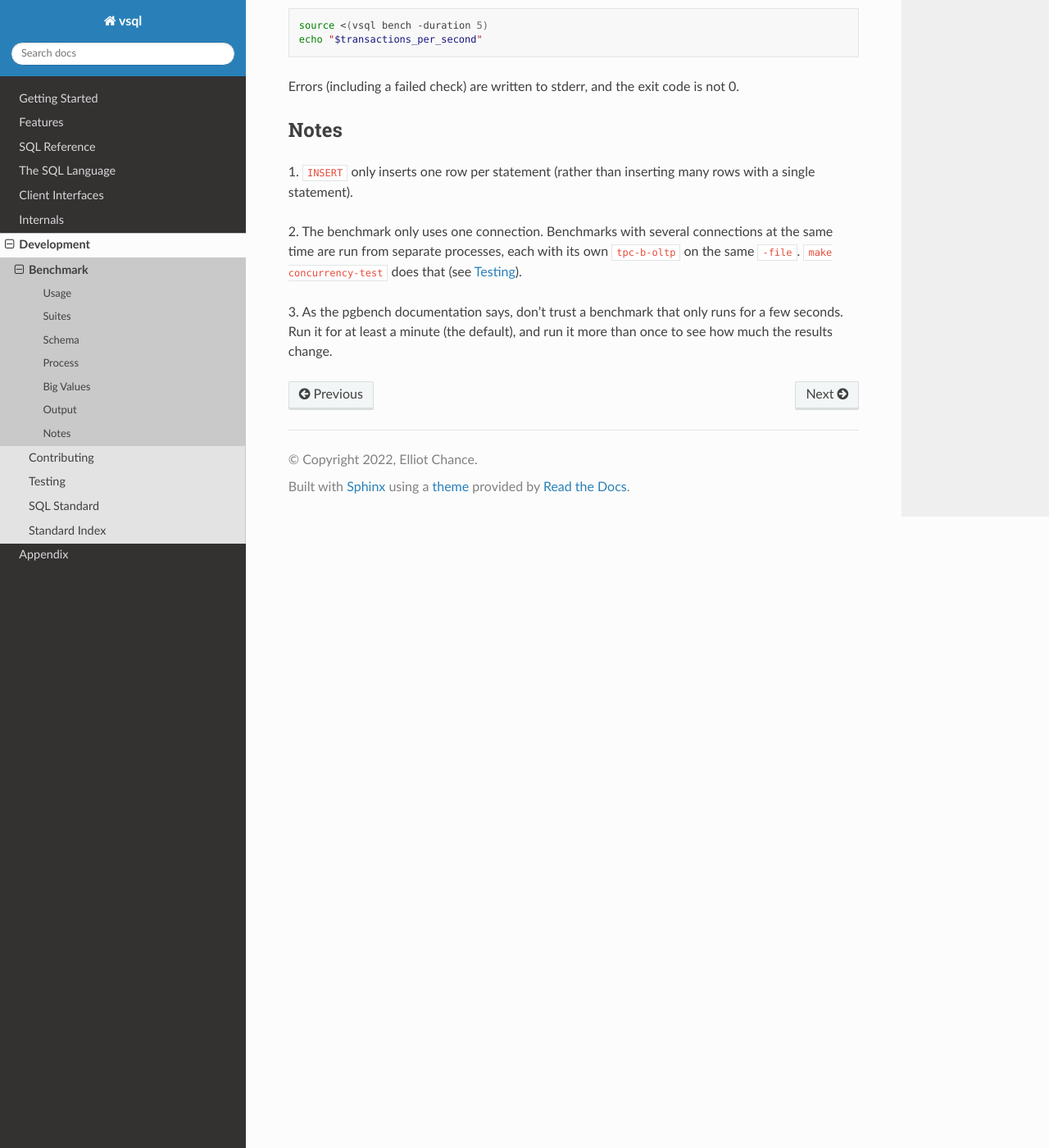
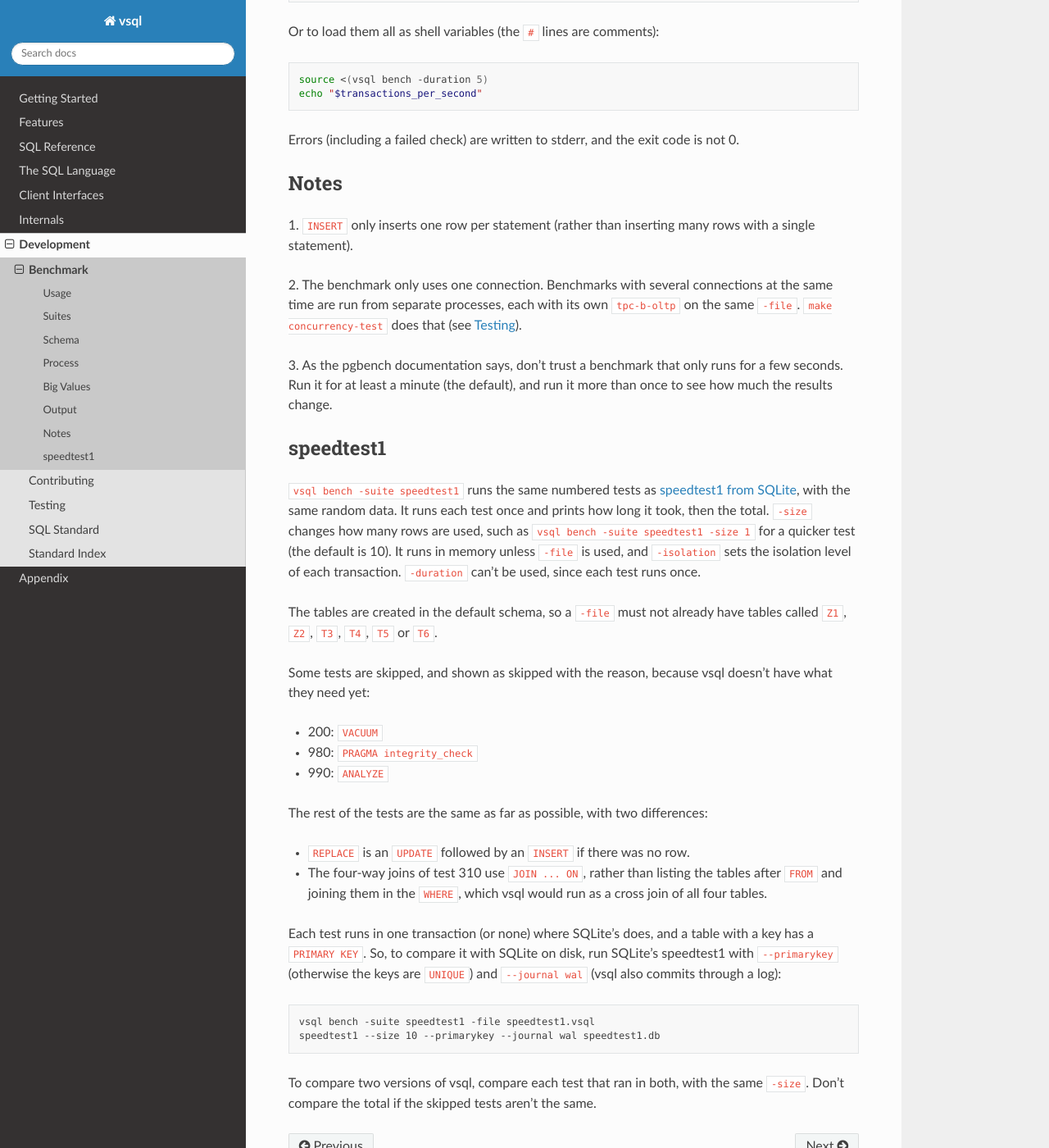
Before and after one commit to elliotchance/vsql, a Sphinx documentation site: the page built from docs/benchmark.rst, in a window 1280 px wide and 1400 px high, scrolled down 5475 px. Shown: the whole window at 82% size. Built offline with Sphinx 7.4.7 and the Read the Docs theme 3.1.0, drawn with Linux system fonts in a browser that asks for light colours; some of the changed text lies outside the part shown.

Commit message:
bench: Add -suite speedtest1 to "vsql bench" (#827)
-suite speedtest1 runs the numbered tests of SQLite's speedtest1 with the same
random data and prints the time of each, after the same name=value heading as
the TPC-B suites. -size sets how many rows it uses (default 10), and -file,
-memory and -isolation work as they do for TPC-B. -duration can't be used, since
each test runs once.

Test 150 creates the same five indexes as SQLite, which the later tests use.
The four-way joins of test 310 use JOIN ... ON, since vsql would run SQLite's
comma-separated tables as a cross join. Tests 200, 980 and 990 need features
vsql doesn't have, so they're shown as skipped with the reason.

speedtest1 found that an UPDATE of no rows, in a table with another table's
column of the same name, failed with "unknown column" because the context wasn't
set. That's fixed here. The context is only set without a correlation name, as
it is for the rest of the UPDATE.

That was the only place that compiled a column against a row with no table in
scope, so the last rule of column resolution, a bare column of any table in the
schema, could only fail when the statement ran. It's removed, so a column of
another table, such as in INSERT ... VALUES (y), is unknown when it's compiled.

Co-authored-by: Claude Opus 5.5 <noreply@anthropic.com>

```diff
--- a/docs/benchmark.rst
+++ b/docs/benchmark.rst
@@ -30,6 +30,7 @@ Usage
    vsql bench -file bench.vsql -suite tpc-b-check   # only check the rows and totals
    vsql bench -suite big                            # 100 MiB of large values
    vsql bench -suite big -size 1000                 # 1,000 MiB of large values
+   vsql bench -suite speedtest1 -size 1             # SQLite's speedtest1, a quick test
 
 The options are:
 
@@ -42,11 +43,13 @@ The options are:
 
 - ``-suite``: What to run (see *Suites*):
 
-  - ``tpc-b``: All three of the suites below, in order (the default).
+  - ``big``: Insert large values, and read them back.
+  - ``speedtest1``: The tests of speedtest1 from SQLite (see *speedtest1*).
+  - ``tpc-b``: ``tpc-b-setup``, ``tpc-b-oltp`` and ``tpc-b-check``, in that
+    order (the default).
+  - ``tpc-b-check``: Check the rows and totals.
+  - ``tpc-b-oltp``: Run the transactions.
   - ``tpc-b-setup``: Create the tables and insert the rows.
-  - ``tpc-b-oltp``: Run the transactions.
-  - ``tpc-b-check``: Check the rows and totals.
-  - ``big``: Insert large values, and read them back.
 
 - ``-size``: Multiplies the number of rows of each table (see *Process*), like
   the scale factor of pgbench. The default is 1, and ``-size 10`` creates
@@ -297,3 +300,45 @@ at the same time are run from separate processes, each with its own
 3. As the pgbench documentation says, don't trust a benchmark that only runs for
 a few seconds. Run it for at least a minute (the default), and run it more than
 once to see how much the results change.
+
+speedtest1
+----------
+
+``vsql bench -suite speedtest1`` runs the same numbered tests as
+`speedtest1 from SQLite <https://sqlite.org/src/file/test/speedtest1.c>`_, with
+the same random data. It runs each test once and prints how long it took, then
+the total. ``-size`` changes how many rows are used, such as
+``vsql bench -suite speedtest1 -size 1`` for a quicker test (the default is
+10). It runs in memory unless ``-file`` is used, and ``-isolation`` sets the
+isolation level of each transaction. ``-duration`` can't be used, since each
+test runs once.
+
+The tables are created in the default schema, so a ``-file`` must not already
+have tables called ``Z1``, ``Z2``, ``T3``, ``T4``, ``T5`` or ``T6``.
+
+Some tests are skipped, and shown as skipped with the reason, because vsql
+doesn't have what they need yet:
+
+- 200: ``VACUUM``
+- 980: ``PRAGMA integrity_check``
+- 990: ``ANALYZE``
+
+The rest of the tests are the same as far as possible, with two differences:
+
+- ``REPLACE`` is an ``UPDATE`` followed by an ``INSERT`` if there was no row.
+- The four-way joins of test 310 use ``JOIN ... ON``, rather than listing the
+  tables after ``FROM`` and joining them in the ``WHERE``, which vsql would run
+  as a cross join of all four tables.
+
+Each test runs in one transaction (or none) where SQLite's does, and a table
+with a key has a ``PRIMARY KEY``. So, to compare it with SQLite on disk, run
+SQLite's speedtest1 with ``--primarykey`` (otherwise the keys are ``UNIQUE``)
+and ``--journal wal`` (vsql also commits through a log):
+
+.. code-block:: text
+
+   vsql bench -suite speedtest1 -file speedtest1.vsql
+   speedtest1 --size 10 --primarykey --journal wal speedtest1.db
+
+To compare two versions of vsql, compare each test that ran in both, with the
+same ``-size``. Don't compare the total if the skipped tests aren't the same.
```
Also changed, not shown: docs/cli.rst (+10 -5 lines), 5 other files.
